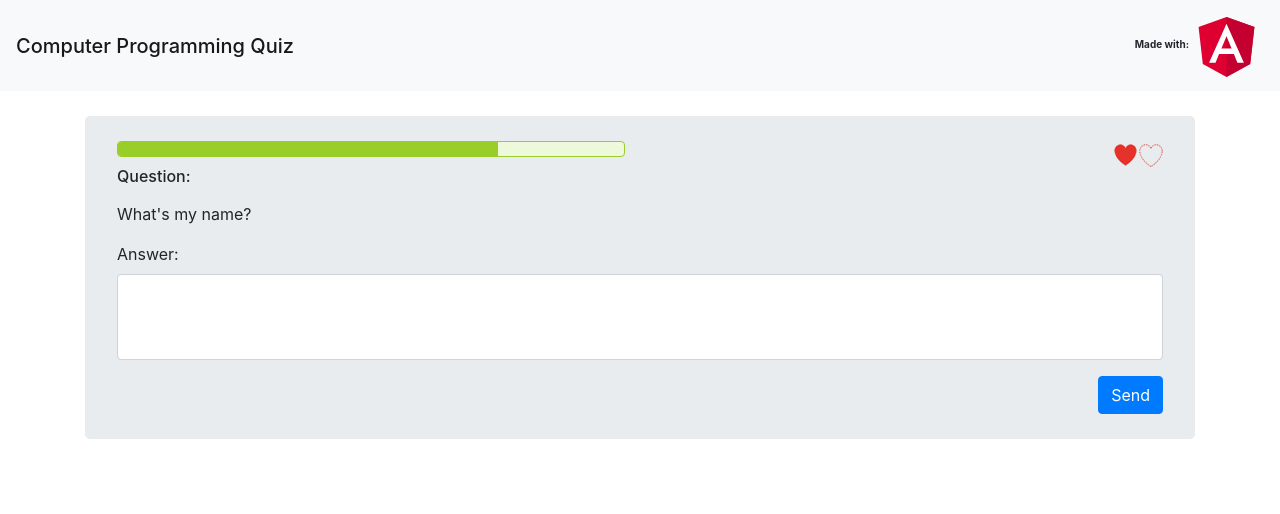
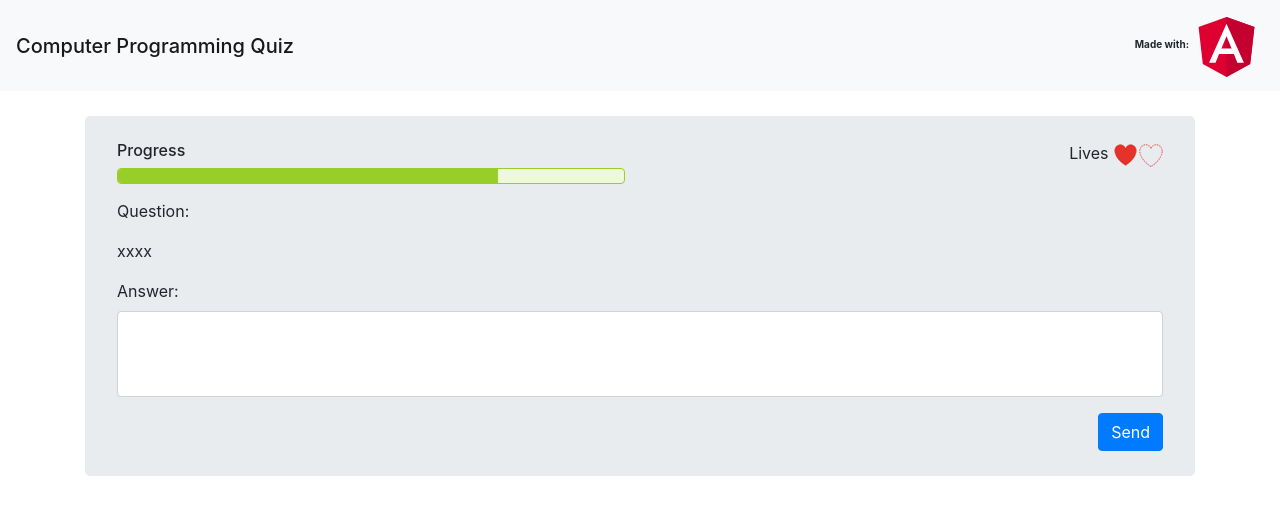
Before and after one commit to AleBark/Angular-Starter-Project, an Angular app: page / in a window 1280 px wide. Shown: the top 514 px of the page. Built offline with nearby package versions, Linux system fonts and the light colour scheme.

Commit message:
data biding

```diff
--- a/src/app/panel/panel.component.css
+++ b/src/app/panel/panel.component.css
@@ -6,3 +6,7 @@
     padding-top: 25px;
     padding-bottom: 25px;
 }
+
+.form-group.label{
+    margin-top: 15px;
+}
--- a/src/app/panel/panel.component.html
+++ b/src/app/panel/panel.component.html
@@ -2,32 +2,35 @@
   <div class="jumbotron">
     <div class="row">
       <div class="col-sm-6">
+        <h6>{{infos[0]}}</h6>
         <app-progress></app-progress>
       </div>
       <div class="col-sm-6">
         <div class="d-flex justify-content-end">
+          {{infos[1]}}
+          <span>&nbsp;</span>
           <app-attempts></app-attempts>
         </div>
       </div>
     </div>
     <div class="row">
       <div class="col-sm-12">
-        <div class="form-group">
-          <h6>Question:</h6>
+        <div class="form-group label">
+          <p>{{infos[2]}}</p>
         </div>
         <div class="form-group question-area">
-          <p>What's my name?</p>
+          <p>{{questions[0].question}}</p>
         </div>
         <div class="form-group">
           <label for="answer_area">Answer:</label>
-          <textarea class="form-control" id="answer_area" rows="3"></textarea>
+          <textarea (input)="updateAnswer($event)" class="form-control" id="answer_area" rows="3"></textarea>
         </div>
       </div>
     </div>
     <div class="row">
       <div class="col-sm-12">
         <div class="d-flex justify-content-end">
-          <button type="button" class="btn btn-primary">Send</button>
+          <button type="button" (click)="checkAnswer()" class="btn btn-primary">Send</button>
         </div>
       </div>
     </div>
--- a/src/app/panel/panel.component.ts
+++ b/src/app/panel/panel.component.ts
@@ -1,4 +1,6 @@
 import { Component, OnInit } from '@angular/core';
+import { Questions } from '../shared/questions.model';
+import { QUESTIONS } from './questions-mock';
 
 @Component({
   selector: 'app-panel',
@@ -7,9 +9,28 @@ import { Component, OnInit } from '@angular/core';
 })
 export class PanelComponent implements OnInit {
 
-  constructor() { }
+  public questions: Array<Questions> = QUESTIONS;
+  public infos: Array<String> = ['Progress', 'Lives', 'Question:'];
+  public answer: String;
+  public round = 0;
+  public roundQuestion: Questions;
+
+  constructor() {
+    this.roundQuestion = this.questions[this.round];
+  }
 
   ngOnInit() {
   }
 
+  public checkAnswer (): void {
+
+    this.round++;
+    this.roundQuestion = this.questions[this.round];
+  }
+
+  public updateAnswer (answer: Event): void {
+    this.answer = (<HTMLInputElement>answer.target).value;
+
+  }
+
 }
--- /dev/null
+++ b/src/app/panel/questions-mock.ts
@@ -0,0 +1,7 @@
+import { Questions } from '../shared/questions.model';
+
+export const QUESTIONS: Array<Questions> = [
+    { question: 'xxxx', answer: 'x2' },
+    { question: 'yyyy', answer: 'y2' },
+    { question: 'zzzz', answer: 'z2' },
+];
```
Also changed, not shown: src/app/shared/questions.model.ts (added, +10 -0 lines), .angulardoc.json (added).
